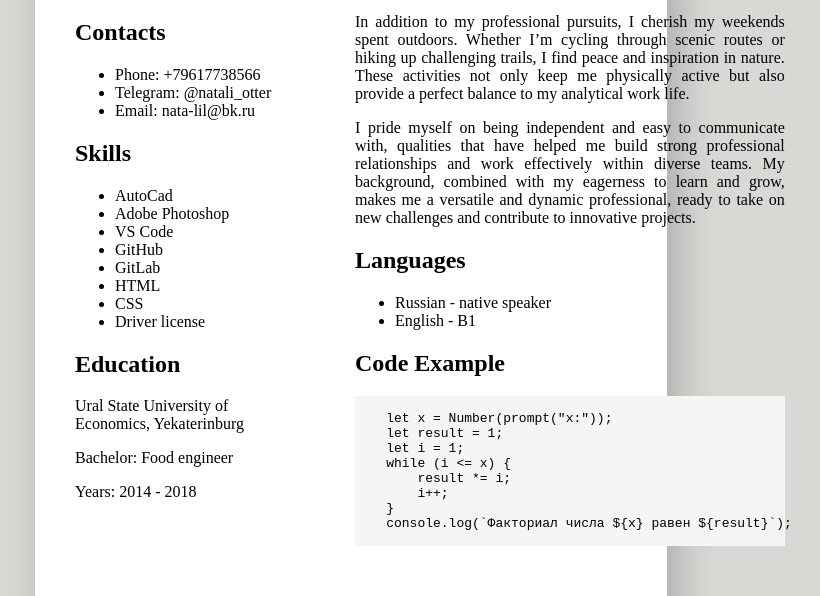
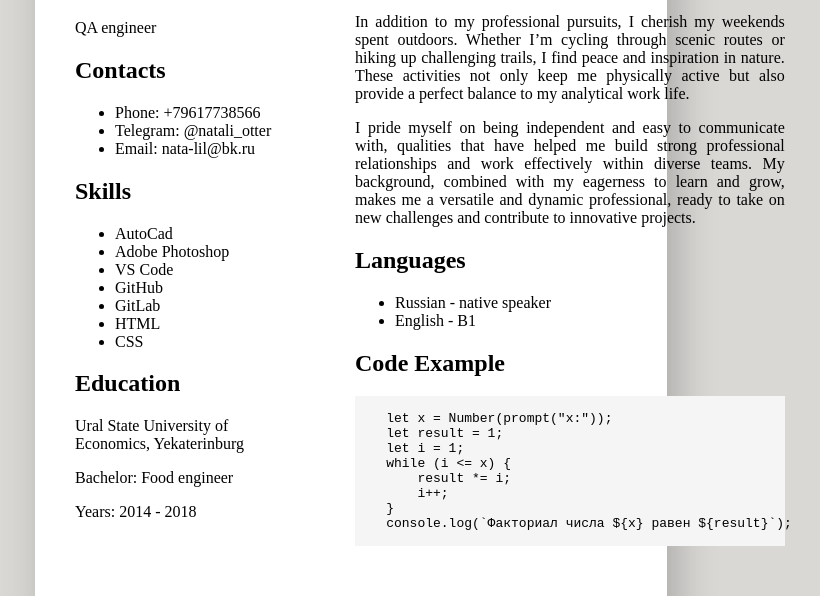
Before and after one commit to nataliotter/rsschool-cv, a plain HTML site: page index.html in a window 1280 px wide. Shown: the part 492-1088 px from the top of the page, without its empty margins (289-1109 px from the left). Drawn offline with Linux system fonts and the light colour scheme.

Commit message:
feat: add info

```diff
--- a/index.html
+++ b/index.html
@@ -28,6 +28,7 @@
             <div class="left-column">
                 <img src="./assets/img/photo.jpg" alt="avatar" class="photo" width="200px">
                 <h1>Natalia Pomelova</h1>
+                <p>QA engineer</p>
                 <h2 id="contacts">Contacts</h2>
                 <ul>
                     <li>Phone: +79617738566</li>
@@ -43,7 +44,6 @@
                     <li>GitLab</li>
                     <li>HTML</li>
                     <li>CSS</li>
-                    <li>Driver license</li>
                 </ul>
                 <h2 id="education">Education</h2>
                 <p>Ural State University of Economics, Yekaterinburg</p>
```
